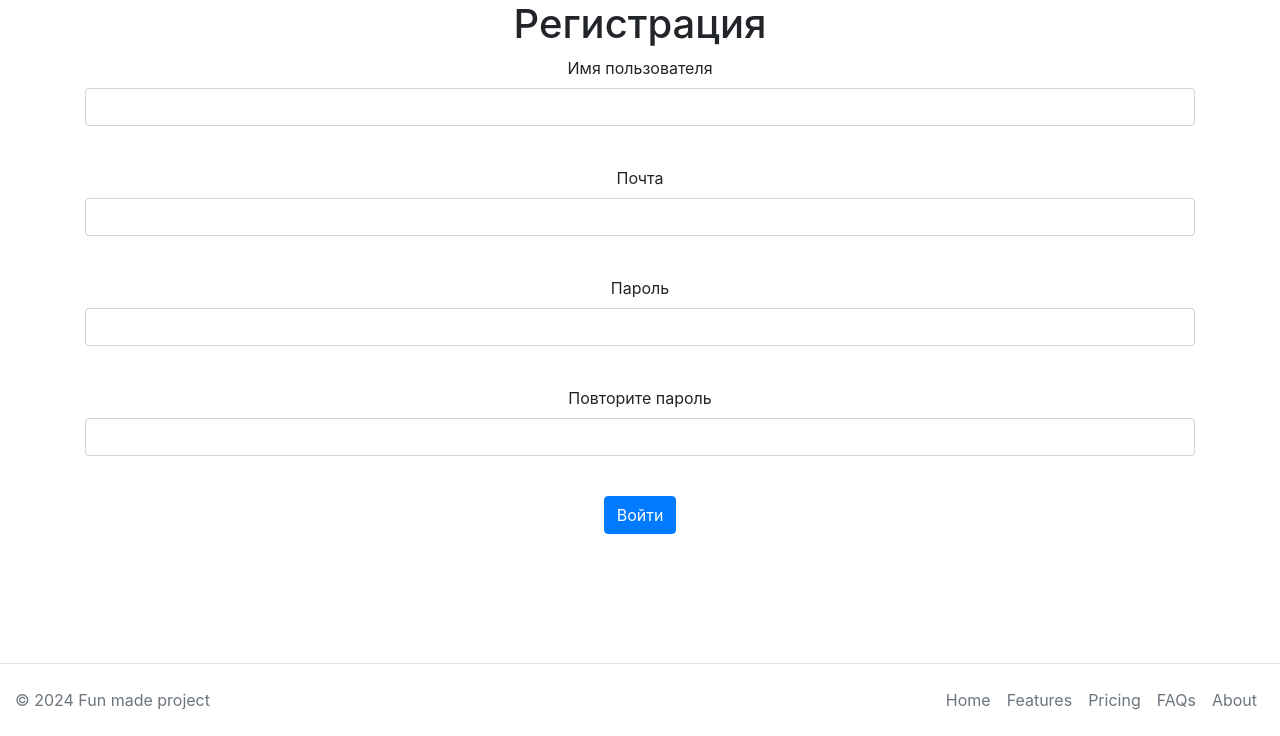
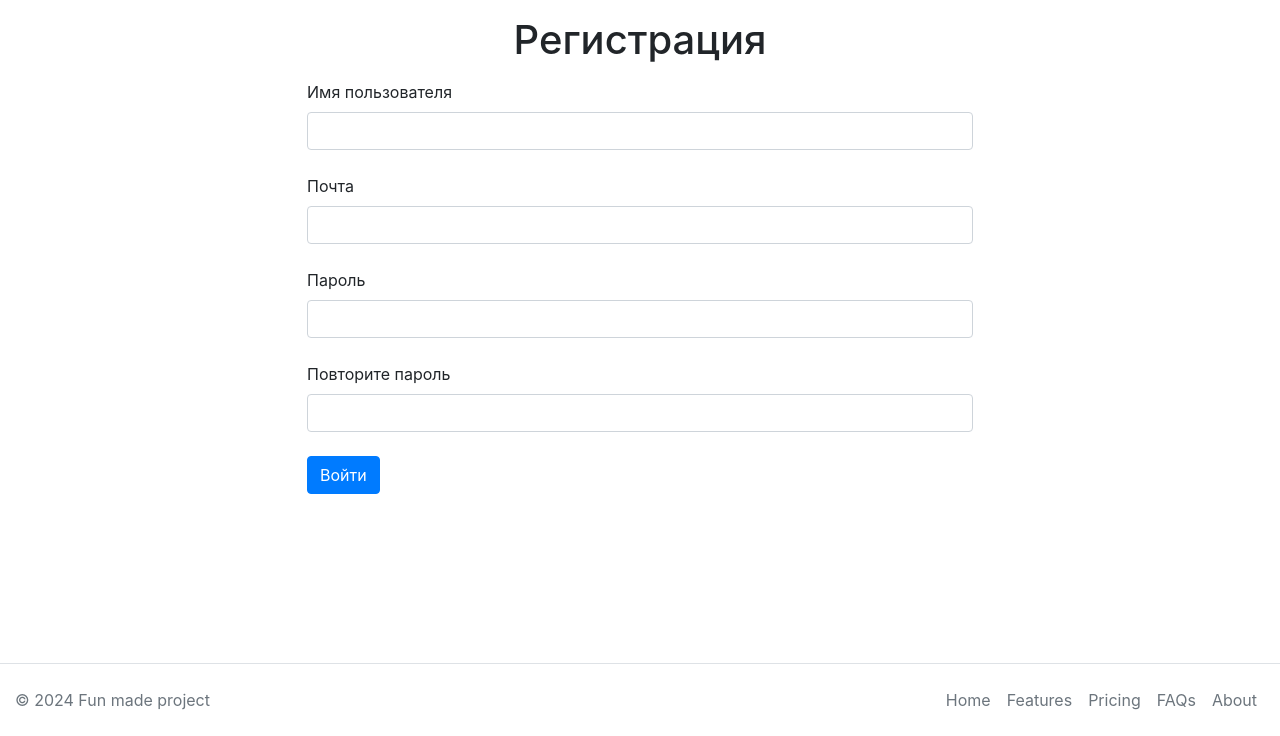
Before and after one commit to whoiam143/PcHUb, a Flask app: page /register in a window 1280 px wide. Shown: the part 64-800 px from the top of the page. Run offline with Flask 3, Linux system fonts and the light colour scheme; some libraries are stand-ins or nearby versions.

Commit message:
Some styles was added to register form

```diff
--- a/static/css/style.css
+++ b/static/css/style.css
@@ -8,3 +8,17 @@
 .regblock{
     margin-bottom: 0px;
 }
+p{
+    margin-bottom: 0px;
+}
+h1{
+    text-align: center;
+}
+form{
+    padding-left: 20%;
+    padding-right: 20%;
+}
+.site-header{
+    margin-top: 1rem;
+    margin-bottom: 1rem;
+}
--- a/templates/base.html
+++ b/templates/base.html
@@ -26,9 +26,7 @@
 </header>
     <!-- Main body-->
     <main role="main" class="container">
-        <div, class="text-center">
-            {% block content %}{% endblock %}
-        </div>
+      {% block content %}{% endblock %}
     </main>
 
     <footer class="d-flex flex-wrap justify-content-between align-items-center py-3 border-top fixed-bottom foot">
@@ -45,6 +43,6 @@
       <li class="nav-item"><a href="#" class="nav-link px-2 text-muted">FAQs</a></li>
       <li class="nav-item"><a href="#" class="nav-link px-2 text-muted">About</a></li>
     </ul>
-  </footer>
+    </footer>
 </body>
 </html>
--- a/templates/login.html
+++ b/templates/login.html
@@ -1,7 +1,7 @@
 {% extends "base.html" %}
 
 {% block content %}
-    <h1>Авторизация</h1>
+    <h1 class="site-header">Авторизация</h1>
     <form action="" method="post">
         {{ form.hidden_tag() }}
         <p>
--- a/templates/register.html
+++ b/templates/register.html
@@ -1,7 +1,7 @@
 {% extends "base.html" %}
 
 {% block content %}
-<h1>Регистрация</h1>
+<h1 class="site-header">Регистрация</h1>
 <form action="" method="post">
     {{ form.hidden_tag() }}
     <p>
```
